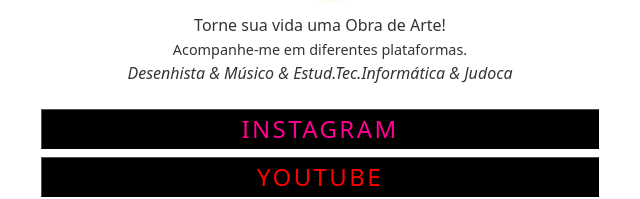
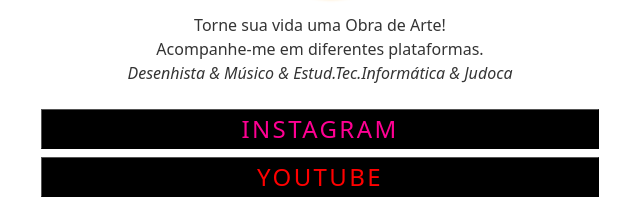
Before and after one commit to ging-p/-giovanni_gp_arts, a plain HTML site: page index.html in a window 1280 px wide. Shown: the part 201-400 px from the top of the page, 320-960 px from the left. Drawn offline with nearby package versions, Linux system fonts and the light colour scheme.

Commit message:
Atualizar o index.html

```diff
--- a/index.html
+++ b/index.html
@@ -20,7 +20,7 @@
 			</div>
 			<div class="col-6 mt-2" style="color: #343434;">
 				<p style="font-size: 2vh;">Torne sua vida uma Obra de Arte!<br>
-				<o class="tags1">Acompanhe-me em diferentes plataformas.</o><br>
+				Acompanhe-me em diferentes plataformas.<br>
 				<i class="tags">Desenhista & Músico & Estud.Tec.Informática & Judoca</i></p>
 				</div>
 			<div class="row-cols-1 col-11 col-md-6">
```
